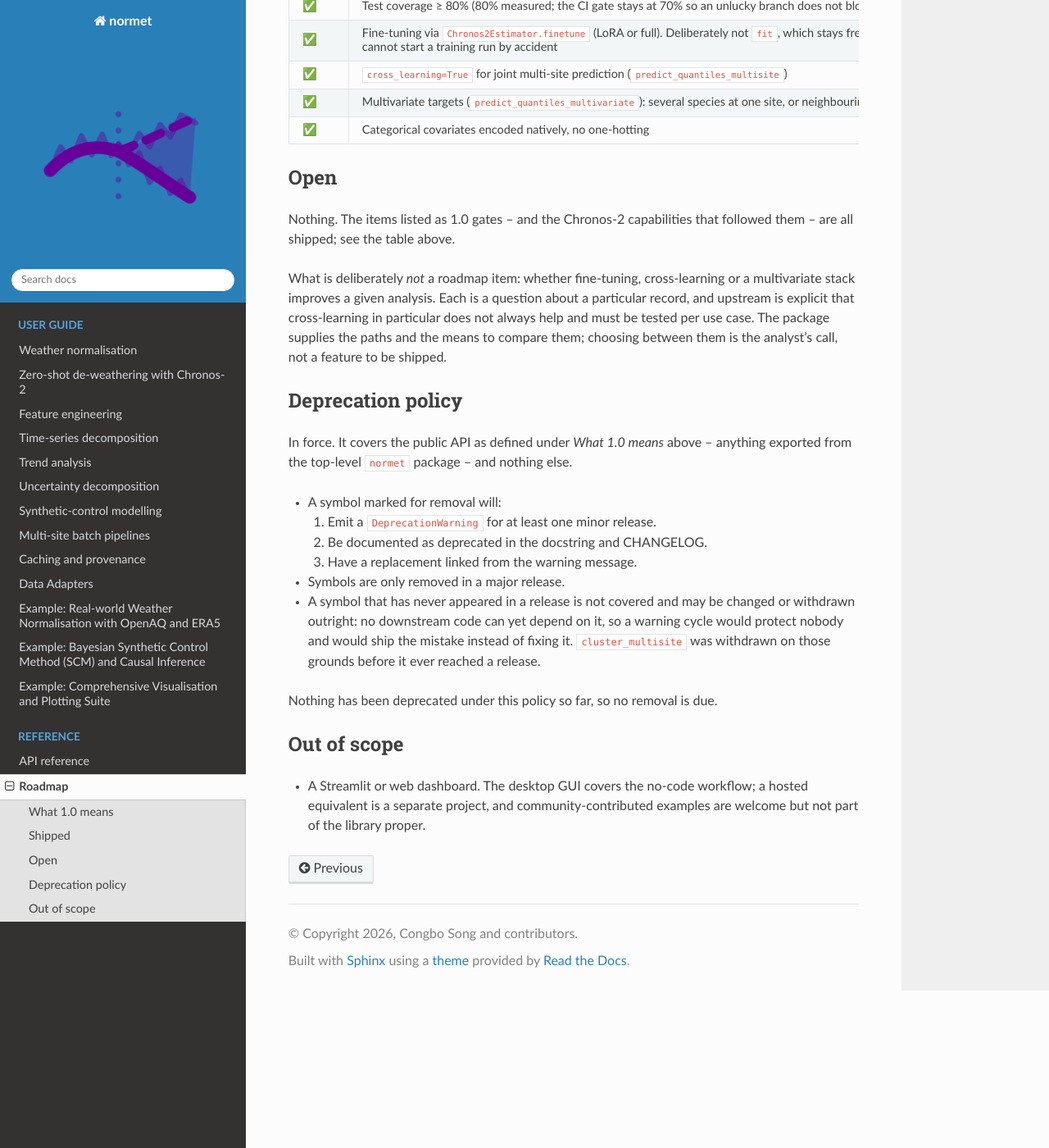
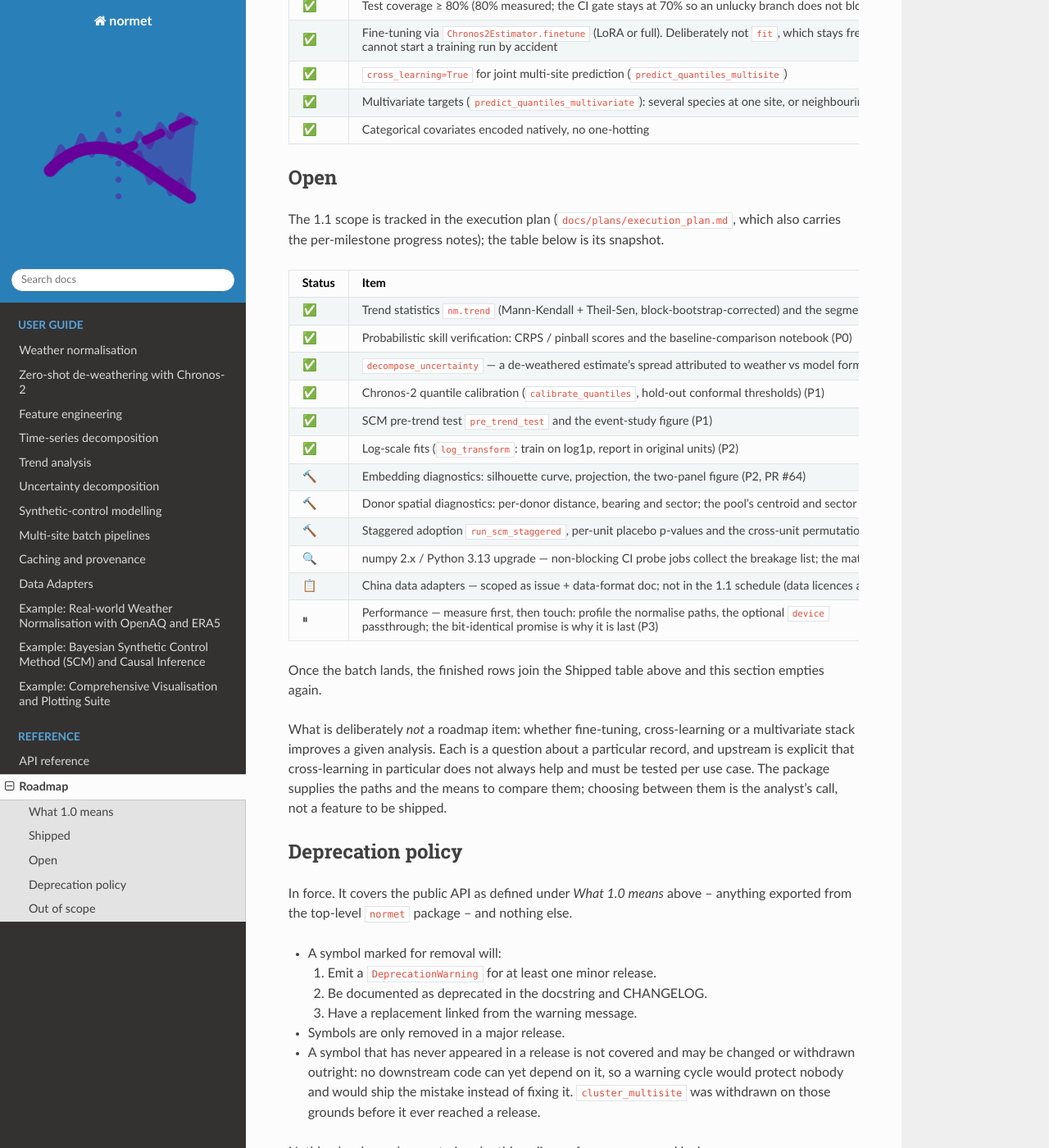
Before and after one commit to apai-sys/normet-py, a Sphinx documentation site: the page built from docs/roadmap.md, in a window 1280 px wide and 1400 px high, scrolled down 1192 px. Shown: the whole window at 82% size. Built offline with Sphinx 7.4.7 and the Read the Docs theme 3.1.0, drawn with Linux system fonts in a browser that asks for light colours.

Commit message:
docs: roadmap — the 1.1 scope as a status table, cross-referencing the execution plan

```diff
--- a/docs/roadmap.md
+++ b/docs/roadmap.md
@@ -45,8 +45,27 @@ features, and it commits the project to API stability for downstream users.
 
 ## Open
 
-Nothing. The items listed as 1.0 gates -- and the Chronos-2 capabilities that
-followed them -- are all shipped; see the table above.
+The 1.1 scope is tracked in the execution plan
+(`docs/plans/execution_plan.md`, which also carries the per-milestone progress
+notes); the table below is its snapshot.
+
+| Status | Item |
+|:------:|------|
+| ✅ | Trend statistics `nm.trend` (Mann-Kendall + Theil-Sen, block-bootstrap-corrected) and the segmented fit `detect_trend_breaks` (P0) |
+| ✅ | Probabilistic skill verification: CRPS / pinball scores and the baseline-comparison notebook (P0) |
+| ✅ | `decompose_uncertainty` — a de-weathered estimate's spread attributed to weather vs model form (P1) |
+| ✅ | Chronos-2 quantile calibration (`calibrate_quantiles`, hold-out conformal thresholds) (P1) |
+| ✅ | SCM pre-trend test `pre_trend_test` and the event-study figure (P1) |
+| ✅ | Log-scale fits (`log_transform`: train on log1p, report in original units) (P2) |
+| 🔨 | Embedding diagnostics: silhouette curve, projection, the two-panel figure (P2, PR #64) |
+| 🔨 | Donor spatial diagnostics: per-donor distance, bearing and sector; the pool's centroid and sector coverage (P2, PR #65) |
+| 🔨 | Staggered adoption `run_scm_staggered`, per-unit placebo p-values and the cross-unit permutation test (P2, PR #66, #67) |
+| 🔍 | numpy 2.x / Python 3.13 upgrade — non-blocking CI probe jobs collect the breakage list; the matrix widens once it is fixed (P3, PR #68) |
+| 📋 | China data adapters — scoped as issue + data-format doc; not in the 1.1 schedule (data licences and station coordinates first) (P3) |
+| ⏸ | Performance — measure first, then touch: profile the normalise paths, the optional `device` passthrough; the bit-identical promise is why it is last (P3) |
+
+Once the batch lands, the finished rows join the Shipped table above and this
+section empties again.
 
 What is deliberately *not* a roadmap item: whether fine-tuning, cross-learning
 or a multivariate stack improves a given analysis. Each is a question about a
```
